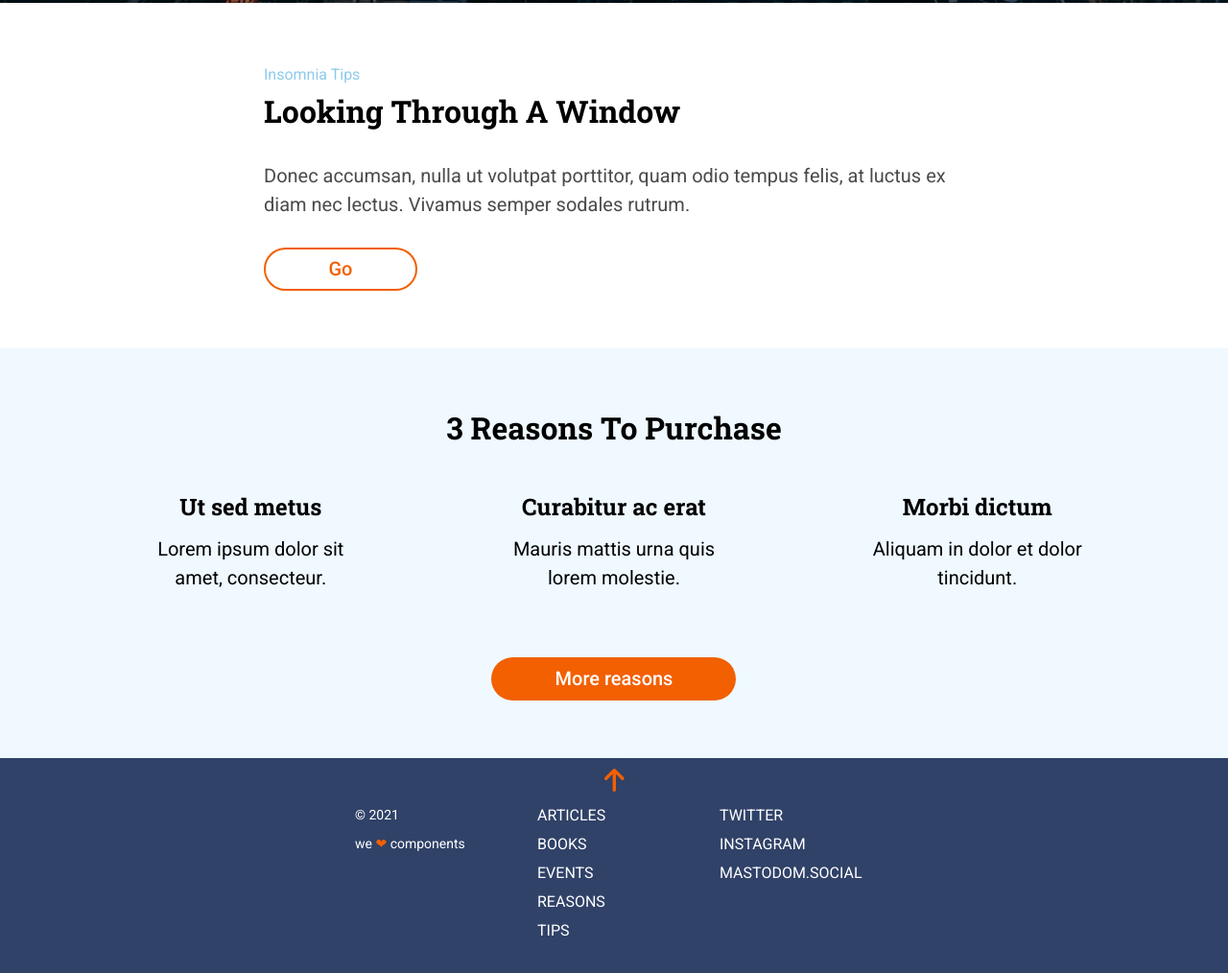
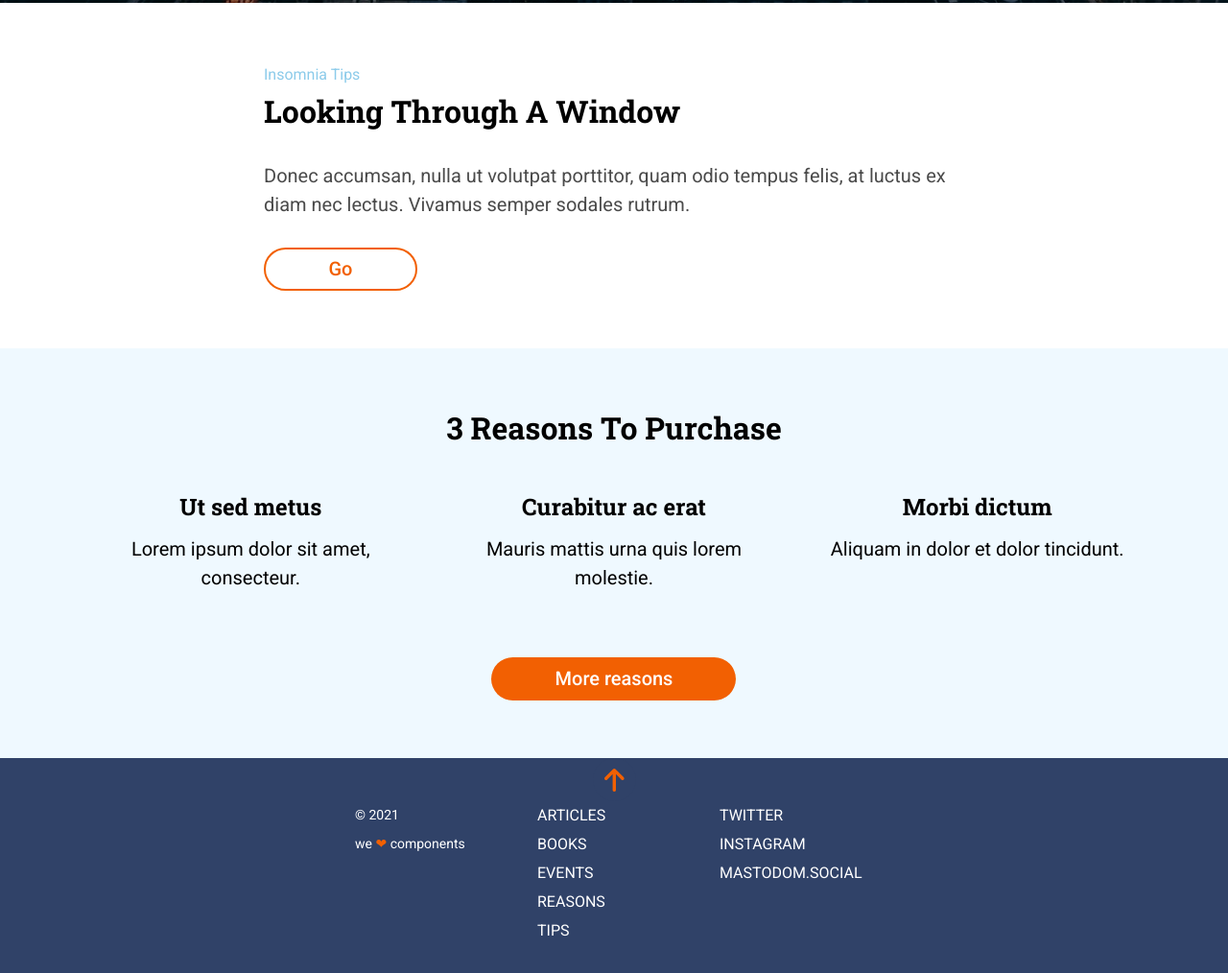
Before and after one commit to Adalab/modulo-1-evaluacion-final-anamontegrifo, a website: page docs/index.html in a window 1280 px wide. Shown: the part 797-1811 px from the top of the page at 96% size. Drawn offline with nearby package versions, Linux system fonts and the light colour scheme; files that its build step writes are made by us from their sources.

Commit message:
correct articles padding

```diff
--- a/src/scss/layout/_main.scss
+++ b/src/scss/layout/_main.scss
@@ -86,21 +86,16 @@
             padding-top: 60px;
         }
     }
-    &__article {
-        padding: 0 55px;
-
-        &--title {
+    &__article--title {
         @include articleTitle();
         @include tablet {
             padding: 0;
         }
     }
-
-        &--text {
+    &__article--text {
         @include articleText;
         @include tablet {
             padding: 14px 0 0 0;
-            }
         }
     }
 
```
Lines whose indentation alone changed are shown as unchanged.
